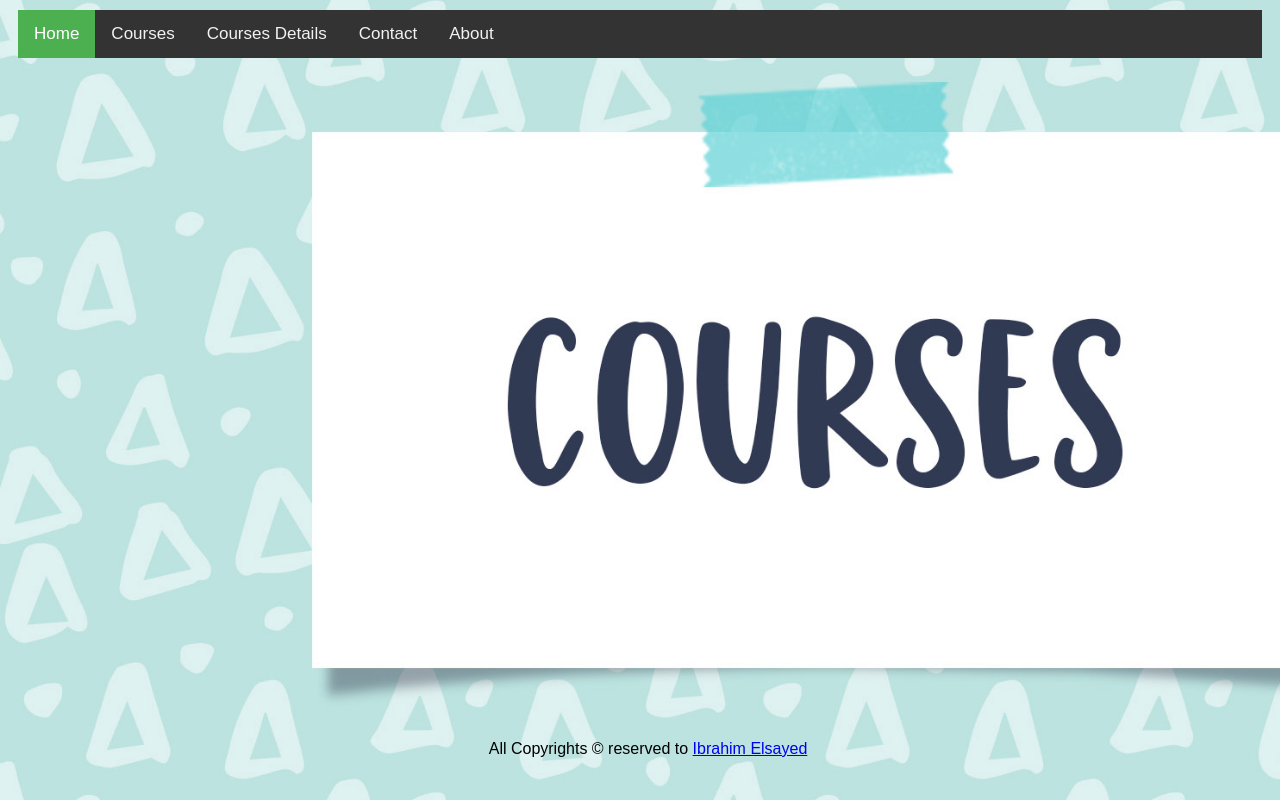
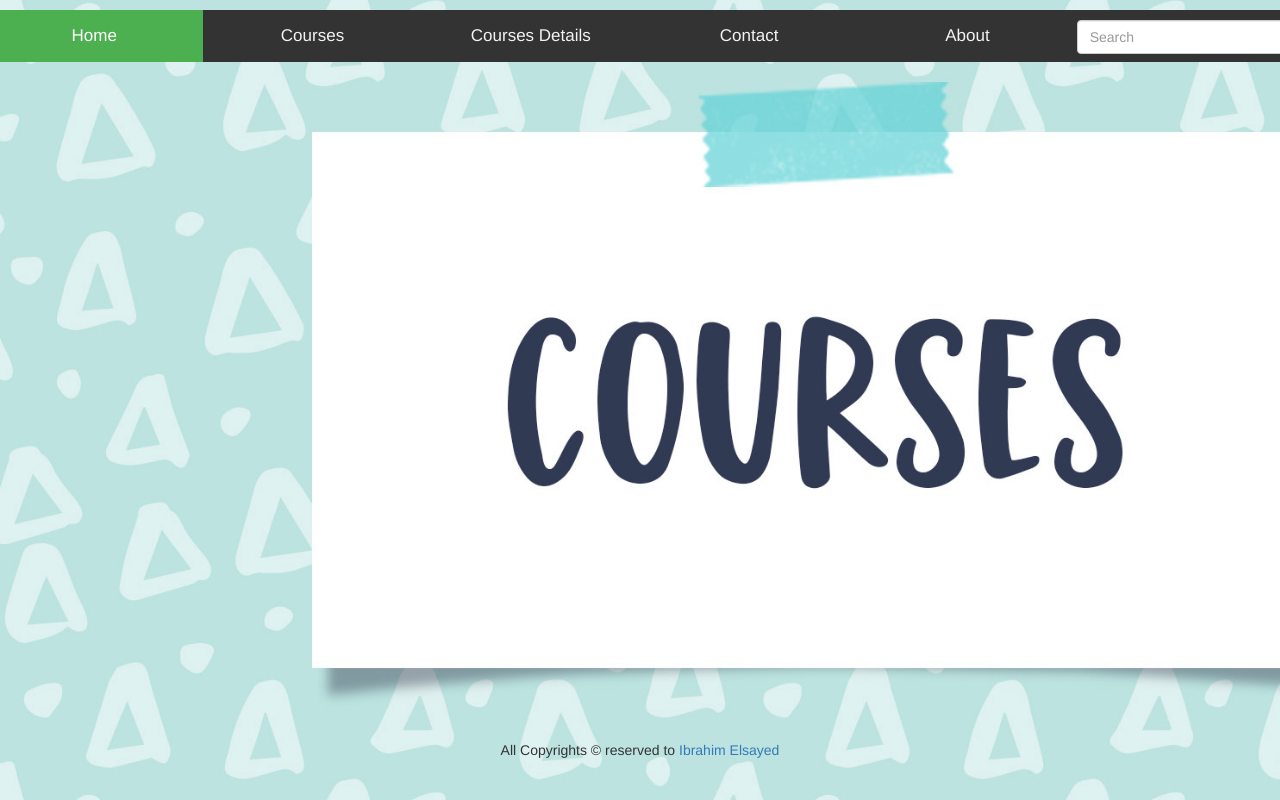
Before and after one commit to IbrahimElsayed26498/Courses, a plain HTML site: page index.html in a window 1280 px wide. Drawn offline with nearby package versions, Linux system fonts and the light colour scheme.

Commit message:
about us page added, and the search input field

```diff
--- a/index.html
+++ b/index.html
@@ -4,16 +4,31 @@
         <meta charset="utf-8">
         <meta name="description" content="Browse some courses">
         <link rel="stylesheet" href="./css/style.css">
-        <title>Courses</title>
+        <title>My Courses</title>
+        <!-- Latest compiled and minified CSS -->
+        <link rel="stylesheet" href="https://maxcdn.bootstrapcdn.com/bootstrap/3.4.1/css/bootstrap.min.css">
+        <!-- jQuery library -->
+        <script src="https://ajax.googleapis.com/ajax/libs/jquery/3.5.1/jquery.min.js"></script>
+
+        <!-- Latest compiled JavaScript -->
+        <script src="https://maxcdn.bootstrapcdn.com/bootstrap/3.4.1/js/bootstrap.min.js"></script>
+
     </head>
     <bod>
         <header>
-            <div class="topnav">
-                <a class="active" href="./index.html">Home</a>
-                <a href="./courses-overview.html">Courses</a>
-                <a href="./courses-details.html">Courses Details</a>
-                <a href="./contact.html">Contact</a>
-                <a href="./about.html">About</a>
+            <div class="row topnav">
+                <a class="active col-md-2" href="./index.html">Home</a>
+                <a class="col-md-2" href="./courses-overview.html">Courses</a>
+                <a class="col-md-2" href="./courses-details.html">Courses Details</a>
+                <a class="col-md-2" href="./contact.html">Contact</a>
+                <a class="col-md-2" href="./about.html">About</a>
+                <div class="input-group rounded" style="padding-top: 10px;">
+                    <input type="search" class="form-control rounded" placeholder="Search" aria-label="Search"
+                      aria-describedby="search-addon" />
+                    <span class="input-group-text border-0" id="search-addon">
+                      <i class="fas fa-search"></i>
+                    </span>
+                </div>
               </div>
         </header>
 
```
